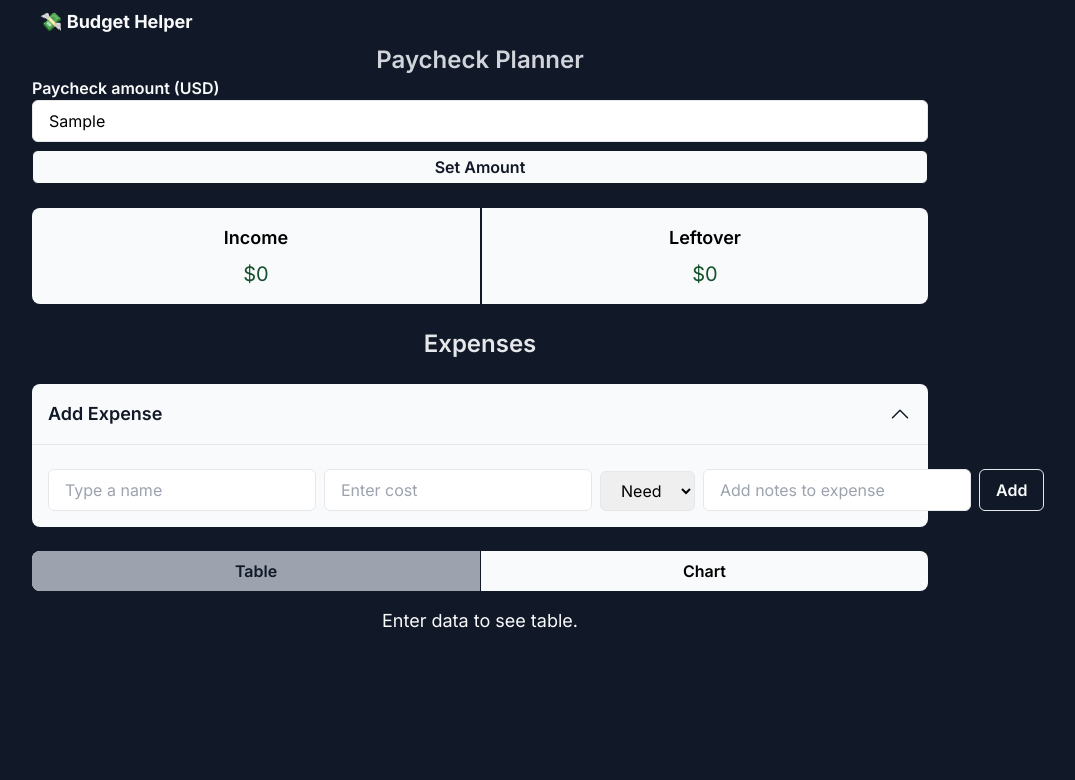
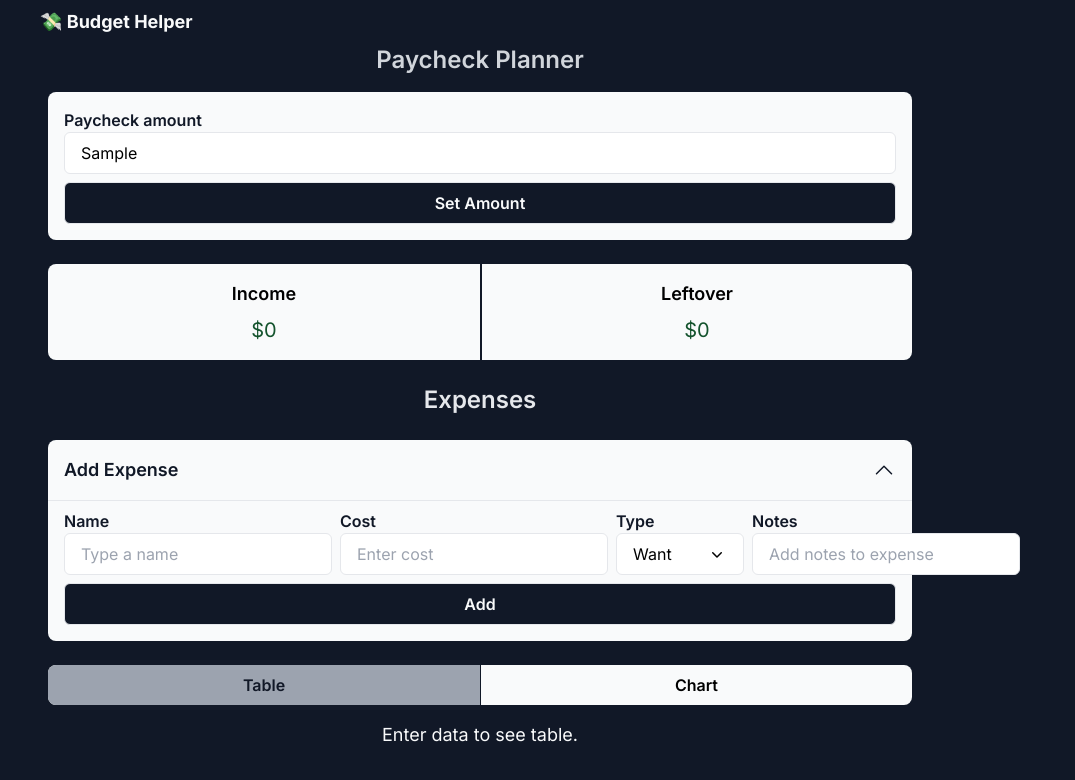
Before and after one commit to ArthurWHenry/budget-helper, a Next.js app: page / in a window 1280 px wide. Both pictures are taken after typing "Sample" into the empty fields and a click on the button "Add Expense". Shown: the top 780 px of the page, without its empty margins (160-1235 px from the left). Built offline with nearby package versions, Linux system fonts and the light colour scheme.

Commit message:
feat: added listbox for select field

```diff
--- a/src/app/page.tsx
+++ b/src/app/page.tsx
@@ -28,7 +28,7 @@ function View() {
   };
 
   return (
-    <div className="bg-gray-900 min-h-screen ">
+    <div className="bg-gray-900 min-h-screen">
       <section className="flex max-w-4xl mx-auto">
         <h1 className="text-lg font-bold text-gray-50 p-2">💸 Budget Helper</h1>
       </section>
@@ -37,24 +37,24 @@ function View() {
           Paycheck Planner
         </h2>
       </section>
-      <main className="flex flex-col items-center justify-start max-w-4xl mx-auto">
+      <main className="flex flex-col items-center justify-start max-w-4xl mx-auto p-4">
         <div className="flex flex-col justify-center items-center gap-6 w-full">
           <Form
-            classes="flex flex-col gap-2 w-full"
+            classes="flex flex-col gap-2 w-full bg-gray-50 rounded-lg p-4"
             handleSubmit={onSubmitIncome}
             schema={setIncomeSchema}
           >
             {({ register, formState }: any): JSX.Element => (
               <>
                 <InputField
-                  label="Paycheck amount (USD)"
+                  label="Paycheck amount"
                   name="income"
                   placeholder="Enter paycheck amount"
                   register={register}
                   error={formState.errors.income}
                 />
                 <button
-                  className="px-2 py-1 bg-gray-50 text-gray-900 rounded-md font-semibold hover:bg-gray-300 hover:text-gray-800 transition duration-150 ease-linear border border-gray-900 disabled:cursor-not-allowed disabled:bg-gray-300 disabled:text-gray-900 disabled:border-gray-300"
+                  className="px-4 py-2 border font-semibold rounded-md bg-gray-900 text-gray-50 hover:bg-gray-50 hover:text-gray-900 transition duration-150 ease-linear disabled:cursor-not-allowed disabled:bg-gray-300 disabled:text-gray-900 disabled:border-gray-300 w-full md:width-auto"
                   type="submit"
                 >
                   Set Amount
@@ -62,8 +62,8 @@ function View() {
               </>
             )}
           </Form>
-          <div className="w-full flex bg-gray-50 rounded-lg divide-x-2 divide-gray-900">
-            <div className="flex flex-col w-1/2 justify-center items-center p-4 gap-2">
+          <div className="w-full flex flex-col md:flex-row bg-gray-50 rounded-lg divide-y-2 md:divide-y-0 md:divide-x-2 divide-gray-900">
+            <div className="flex flex-col md:w-1/2 justify-center items-center p-4 gap-2">
               <h3 className="font-semibold text-lg">Income</h3>
               <span
                 className={classNames(
@@ -76,7 +76,7 @@ function View() {
                   : `$${income.toLocaleString()}`}
               </span>
             </div>
-            <div className="flex flex-col w-1/2 justify-center items-center p-4 gap-2">
+            <div className="flex flex-col md:w-1/2 justify-center items-center p-4 gap-2">
               <h3 className="font-semibold text-lg">Leftover</h3>
               <span
                 className={classNames(
--- a/src/components/expenses/add/component.tsx
+++ b/src/components/expenses/add/component.tsx
@@ -6,7 +6,7 @@ import { v4 as uuidv4 } from "uuid";
 import { toast } from "react-hot-toast";
 
 // Atoms
-import { dataState, incomeState } from "@/atoms";
+import { dataState } from "@/atoms";
 
 // Components
 import { InputField, SelectField } from "@/components/form";
@@ -31,15 +31,22 @@ const AddExpense = () => {
 
   const [showForm, setShowForm] = useState(false);
   const [data, setData] = useRecoilState(dataState);
+  const [selectedExpenseType, setSelectedExpenseType] = useState({
+    label: "Want",
+    value: 0,
+  });
 
-  const onSubmitExpense: SubmitHandler<Expense> = (newData) => {
-    setData([...data, { ...newData, id: uuidv4() }]);
+  const onSubmitExpense: SubmitHandler<ExpenseSchema> = (newData) => {
+    setData([
+      ...data,
+      { ...newData, id: uuidv4(), expenseType: selectedExpenseType.label },
+    ]);
 
     // Resetting fields.
     resetField("name");
     resetField("cost");
     resetField("notes");
-    setValue("expenseType", "want");
+    setSelectedExpenseType({ label: "Need", value: 0 });
 
     // Success message
     toast.success("Expense added successfully!");
@@ -65,11 +72,12 @@ const AddExpense = () => {
         </div>
       </button>
       {showForm && (
-        <div className="gap-2 flex flex-col pb-4 px-4 border-t">
+        <div className="gap-2 flex flex-col pb-4 px-4 border-t w-full">
           <form
-            className="flex justify-between items-end gap-2 w-full"
+            className="flex flex-col gap-2 w-full"
             onSubmit={handleSubmit(onSubmitExpense)}
           >
+            <div className="flex pt-2 flex-col md:flex-row justify-between items-end gap-2 w-full">
               <InputField
                 label="Name"
                 name="name"
@@ -87,9 +95,9 @@ const AddExpense = () => {
               <SelectField
                 label="Type"
                 name="expenseType"
-              register={register}
-              error={errors.expenseType}
                 options={expenseTypes}
+                selected={selectedExpenseType}
+                setSelected={setSelectedExpenseType}
               />
               <InputField
                 label="Notes"
@@ -98,8 +106,9 @@ const AddExpense = () => {
                 register={register}
                 error={errors.notes}
               />
+            </div>
             <button
-              className="px-4 py-2 border font-semibold rounded-md bg-gray-900 text-gray-50 hover:bg-gray-50 hover:text-gray-900 transition duration-150 ease-linear disabled:cursor-not-allowed disabled:bg-gray-300 disabled:text-gray-900 disabled:border-gray-300"
+              className="px-4 py-2 border font-semibold rounded-md bg-gray-900 text-gray-50 hover:bg-gray-50 hover:text-gray-900 transition duration-150 ease-linear disabled:cursor-not-allowed disabled:bg-gray-300 disabled:text-gray-900 disabled:border-gray-300 w-full md:width-auto"
               disabled={Object.keys(errors).length > 0}
               type="submit"
             >
--- a/src/components/form/input/component.tsx
+++ b/src/components/form/input/component.tsx
@@ -20,7 +20,7 @@ const InputField: React.FC<InputFieldProps> = ({
 }: InputFieldProps): JSX.Element => {
   return (
     <div className="flex flex-col justify-center align-start w-full">
-      <label className="font-semibold text-gray-50">{label}</label>
+      <label className="font-semibold text-gray-900">{label}</label>
       <input
         aria-label={label}
         className={classNames(
--- a/src/components/form/select/component.tsx
+++ b/src/components/form/select/component.tsx
@@ -1,38 +1,76 @@
-import { memo } from "react";
+import { Dispatch, Fragment, memo, SetStateAction, useState } from "react";
+import { Listbox, Transition } from "@headlessui/react";
+import {
+  CheckIcon,
+  ChevronDownIcon,
+  ChevronUpIcon,
+} from "@heroicons/react/20/solid";
+import classNames from "classnames";
 
 type SelectFieldProps = {
   isDisabled?: boolean;
   label: string;
   name: string;
-  options: string[];
-  register: any;
-  error: any;
+  options: any[];
+  selected: { label: string; value: number };
+  setSelected: Dispatch<SetStateAction<{ label: string; value: number }>>;
 };
 
 const SelectField: React.FC<SelectFieldProps> = ({
+  selected,
+  setSelected,
   isDisabled,
   label,
   name,
   options,
-  register,
-  error,
 }: SelectFieldProps): JSX.Element => {
   return (
     <div className="flex flex-col justify-center align-start w-full">
-      <label className="font-semibold text-gray-50">{label}</label>
-      <select
-        aria-label={name}
-        className="rounded-md px-4 py-2 border"
-        disabled={isDisabled}
-        {...register(name)}
-      >
-        {options.map((option, idx) => (
-          <option key={idx} value={option}>
-            {option}
-          </option>
-        ))}
-      </select>
-      {error && <span className="text-xs text-red-900">{error.message}</span>}
+      <Listbox value={selected} onChange={setSelected}>
+        {({ open }) => (
+          <div className="relative w-full">
+            <label className="font-semibold text-gray-900">{label}</label>
+            <Listbox.Button className="flex justify-between items-center px-4 py-2 border rounded-md bg-white text-left min-w-32 w-full">
+              {selected.label}
+              {open ? (
+                <ChevronUpIcon className="h-5 w-5" />
+              ) : (
+                <ChevronDownIcon className="h-5 w-5" />
+              )}
+            </Listbox.Button>
+            <Transition
+              as={Fragment}
+              leave="transition ease-in duration-100"
+              leaveFrom="opacity-100"
+              leaveTo="opacity-0"
+            >
+              <Listbox.Options className="absolute z-50 mt-1 overflow-hidden border rounded-md bg-white shadow min-w-32 w-full">
+                {options.map((option) => (
+                  <Listbox.Option
+                    key={option.value}
+                    value={option}
+                    as={Fragment}
+                  >
+                    {({ active, selected }) => (
+                      <li
+                        className={classNames(
+                          "flex px-4 py-2 gap-2 items-center justify-between cursor-pointer select-none transition duration-150 ease-linear hover:bg-gray-500 hover:text-white",
+                          active
+                            ? "bg-gray-500 text-gray-0"
+                            : "bg-gray-50 text-gray-900"
+                        )}
+                      >
+                        {option.label}
+                        {selected && <CheckIcon className="h-5 w-5" />}
+                      </li>
+                    )}
+                  </Listbox.Option>
+                ))}
+              </Listbox.Options>
+            </Transition>
+          </div>
+        )}
+      </Listbox>
     </div>
   );
 };
--- a/src/data/index.ts
+++ b/src/data/index.ts
@@ -1 +1,6 @@
-export const expenseTypes = ["Need", "Save", "Want"];
+export const expenseTypes = [
+  { value: 0, label: "Need" },
+  { value: 1, label: "Want" },
+  { value: 2, label: "Savings" },
+  { value: 3, label: "Debt" },
+];
--- a/src/schema/index.ts
+++ b/src/schema/index.ts
@@ -13,7 +13,7 @@ export const addExpenseSchema = yup.object().shape({
     .number()
     .typeError("Cost must be of number value.")
     .required("Cost field is required."),
-  expenseType: yup.string().required(),
+  // expenseType: yup.string().required("Expense type is required."),
   notes: yup.string().max(160, "Name must be less than 25 characters."),
 });
 
--- a/src/types/index.ts
+++ b/src/types/index.ts
@@ -3,6 +3,12 @@ type Expense = {
   name: string;
   cost: number;
   expenseType: string;
+  notes?: string;
+};
+
+type ExpenseSchema = {
+  name: string;
+  cost: number;
   notes?: string;
 };
 
```
Lines whose indentation alone changed are shown as unchanged.
